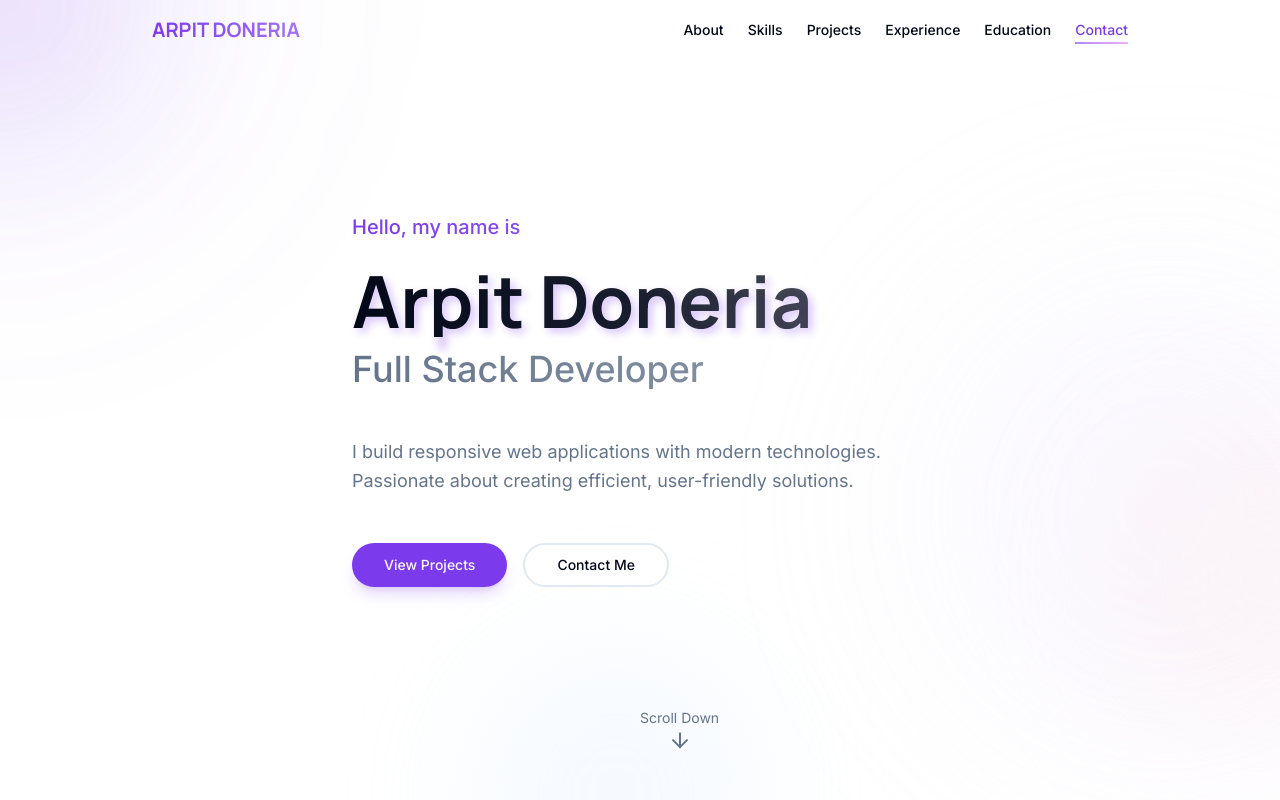
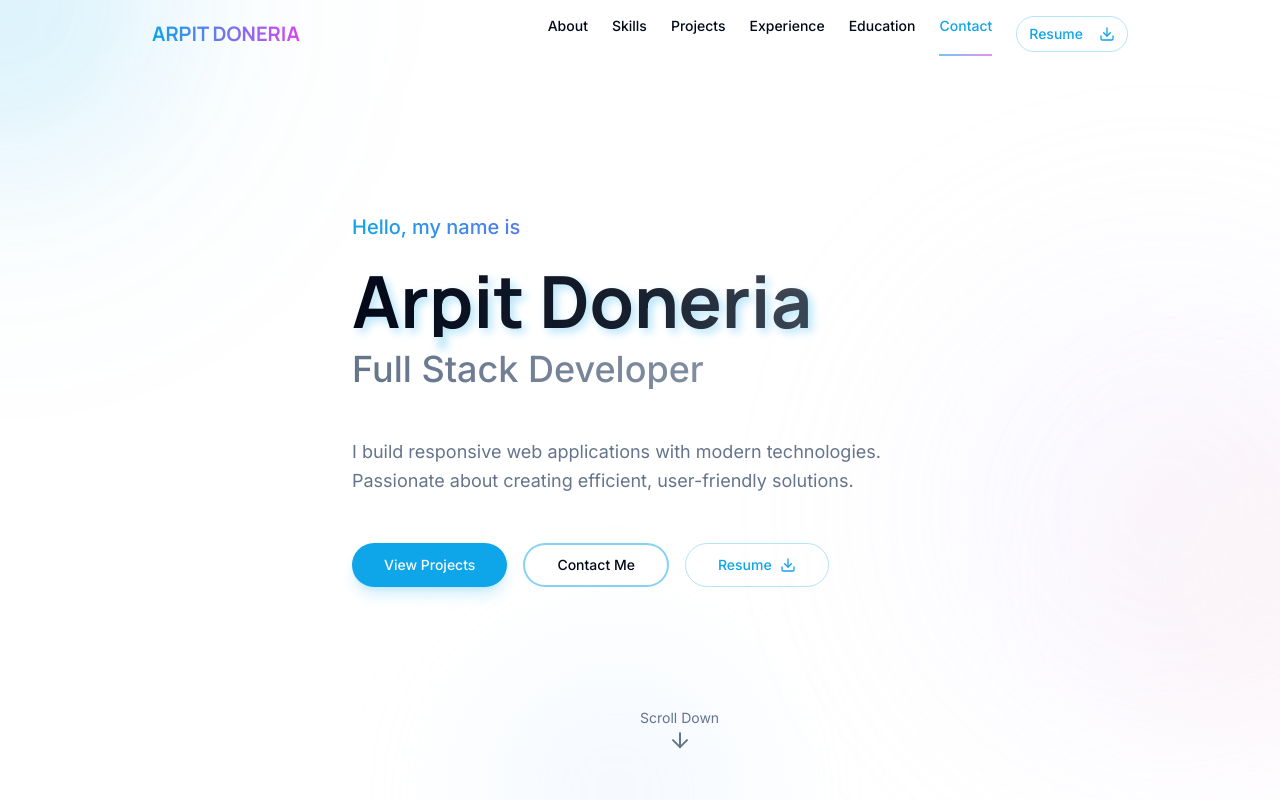
Before and after one commit to Arpitdoneria15/arpit-doneria-showcase, a React (Vite) app: page / in a window 1280 px wide. Shown: the top 800 px of the page. Built offline with nearby package versions, Linux system fonts and the light colour scheme.

Commit message:
Add resume download button and color changes
Implement a resume download button and modify color combinations in the UI.

```diff
--- a/src/components/Hero.tsx
+++ b/src/components/Hero.tsx
@@ -1,6 +1,7 @@
 
 import { Button } from "@/components/ui/button";
 import { useEffect, useState } from "react";
+import { Download } from "lucide-react";
 
 const Hero = () => {
   const [isVisible, setIsVisible] = useState(false);
@@ -29,7 +30,7 @@ const Hero = () => {
 
       {/* Interactive gradient blobs that follow mouse */}
       <div
-        className="absolute w-[600px] h-[600px] rounded-full bg-primary/5 blur-[120px] opacity-70"
+        className="absolute w-[600px] h-[600px] rounded-full bg-ocean-blue/5 blur-[120px] opacity-70"
         style={{
           left: `${mousePosition.x * 10}%`,
           top: `${mousePosition.y * 50}%`,
@@ -49,13 +50,13 @@ const Hero = () => {
       ></div>
 
       {/* Fixed animated blobs for background depth */}
-      <div className="absolute -top-40 -left-40 w-80 h-80 bg-primary/10 rounded-full blur-3xl animate-blob"></div>
+      <div className="absolute -top-40 -left-40 w-80 h-80 bg-ocean-blue/10 rounded-full blur-3xl animate-blob"></div>
       <div className="absolute top-1/2 -right-40 w-80 h-80 bg-soft-pink/20 rounded-full blur-3xl animate-blob animation-delay-2000"></div>
       <div className="absolute -bottom-40 left-1/3 w-80 h-80 bg-soft-blue/20 rounded-full blur-3xl animate-blob animation-delay-4000"></div>
 
       <div className="max-w-5xl mx-auto px-6 py-24 md:py-32 flex flex-col gap-6 z-10">
         <div className={`transition-all duration-1000 ${isVisible ? 'opacity-100 translate-y-0' : 'opacity-0 translate-y-10'}`}>
-          <h2 className="text-lg md:text-xl font-medium bg-gradient-to-r from-primary via-vivid-purple to-primary/80 bg-clip-text text-transparent animate-fade-in">
+          <h2 className="text-lg md:text-xl font-medium bg-gradient-to-r from-ocean-blue via-vivid-purple to-magenta-pink bg-clip-text text-transparent animate-fade-in">
             Hello, my name is
           </h2>
         </div>
@@ -63,7 +64,7 @@ const Hero = () => {
         <div className={`transition-all duration-1000 delay-200 ${isVisible ? 'opacity-100 translate-y-0' : 'opacity-0 translate-y-10'}`}>
           <h1 className="text-4xl md:text-7xl font-bold font-display leading-tight bg-gradient-to-r from-foreground via-foreground/90 to-foreground/60 bg-clip-text text-transparent relative">
             Arpit Doneria
-            <span className="absolute -z-10 blur-sm opacity-30 text-primary top-1 left-1">Arpit Doneria</span>
+            <span className="absolute -z-10 blur-sm opacity-30 text-ocean-blue top-1 left-1">Arpit Doneria</span>
           </h1>
           <h3 className="text-3xl md:text-4xl font-medium mt-3 bg-gradient-to-r from-muted-foreground to-muted-foreground/70 bg-clip-text text-transparent animate-fade-in">
             Full Stack Developer
@@ -78,20 +79,26 @@ const Hero = () => {
         </div>
 
         <div className={`flex gap-4 transition-all duration-1000 delay-600 ${isVisible ? 'opacity-100 translate-y-0' : 'opacity-0 translate-y-10'}`}>
-          <Button size="lg" variant="default" className="rounded-full px-8 shadow-lg shadow-primary/20 hover:shadow-primary/30 transition-all hover:-translate-y-1 duration-300 relative overflow-hidden group" asChild>
+          <Button size="lg" variant="default" className="rounded-full px-8 shadow-lg shadow-ocean-blue/20 hover:shadow-ocean-blue/30 transition-all hover:-translate-y-1 duration-300 relative overflow-hidden group bg-ocean-blue hover:bg-ocean-blue/90" asChild>
             <a href="#projects">
               <span className="absolute inset-0 w-full h-full bg-gradient-to-r from-primary/0 via-white/20 to-primary/0 transform -translate-x-full group-hover:translate-x-full transition-all duration-700"></span>
               View Projects
             </a>
           </Button>
-          <Button size="lg" variant="outline" className="rounded-full px-8 border-2 hover:bg-secondary/80 hover:border-primary/50 transition-all duration-300" asChild>
+          <Button size="lg" variant="outline" className="rounded-full px-8 border-2 border-ocean-blue/50 hover:bg-ocean-blue/10 hover:border-ocean-blue/70 transition-all duration-300" asChild>
             <a href="#contact">Contact Me</a>
+          </Button>
+          <Button size="lg" variant="ghost" className="rounded-full px-8 border border-ocean-blue/30 hover:bg-ocean-blue/10 transition-all duration-300 group" asChild>
+            <a href="/resume.pdf" download="Arpit_Doneria_Resume.pdf" className="flex items-center gap-2">
+              <span className="text-ocean-blue">Resume</span>
+              <Download size={18} className="text-ocean-blue" />
+            </a>
           </Button>
         </div>
       </div>
 
       <div className="absolute bottom-10 left-1/2 -translate-x-1/2 animate-bounce">
-        <a href="#about" className="flex flex-col items-center text-sm text-muted-foreground hover:text-primary transition-colors">
+        <a href="#about" className="flex flex-col items-center text-sm text-muted-foreground hover:text-ocean-blue transition-colors">
           <span>Scroll Down</span>
           <svg width="24" height="24" viewBox="0 0 24 24" fill="none" xmlns="http://www.w3.org/2000/svg">
             <path d="M12 5L12 19" stroke="currentColor" strokeWidth="2" strokeLinecap="round" strokeLinejoin="round"/>
--- a/src/components/Navbar.tsx
+++ b/src/components/Navbar.tsx
@@ -1,6 +1,7 @@
 
 import { useState, useEffect } from 'react';
 import { Button } from "@/components/ui/button";
+import { Download } from "lucide-react";
 
 const Navbar = () => {
   const [scrolled, setScrolled] = useState(false);
@@ -49,10 +50,10 @@ const Navbar = () => {
     }`}>
       <div className="max-w-5xl mx-auto px-6 py-4 flex justify-between items-center">
         <a href="#" className="text-xl font-display font-bold relative group">
-          <span className="bg-gradient-to-r from-primary to-primary/70 bg-clip-text text-transparent group-hover:from-primary/90 group-hover:to-magenta-pink transition-all duration-300">
+          <span className="bg-gradient-to-r from-ocean-blue to-magenta-pink bg-clip-text text-transparent group-hover:from-primary/90 group-hover:to-vivid-purple transition-all duration-300">
             ARPIT DONERIA
           </span>
-          <span className="absolute bottom-0 left-0 w-0 h-0.5 bg-gradient-to-r from-primary to-magenta-pink group-hover:w-full transition-all duration-300"></span>
+          <span className="absolute bottom-0 left-0 w-0 h-0.5 bg-gradient-to-r from-ocean-blue to-magenta-pink group-hover:w-full transition-all duration-300"></span>
         </a>
 
         <nav className="hidden md:flex space-x-6">
@@ -60,14 +61,27 @@ const Navbar = () => {
             <a
               key={index}
               href={link.href}
-              className={`nav-link text-sm font-medium relative ${activeLink === link.href ? 'text-primary' : ''}`}
+              className={`nav-link text-sm font-medium relative ${activeLink === link.href ? 'text-ocean-blue' : ''}`}
             >
               {link.name}
               {activeLink === link.href && (
-                <span className="absolute -bottom-1 left-0 w-full h-0.5 bg-gradient-to-r from-primary to-magenta-pink/70 animate-pulse-soft"></span>
+                <span className="absolute -bottom-1 left-0 w-full h-0.5 bg-gradient-to-r from-ocean-blue to-magenta-pink animate-pulse-soft"></span>
               )}
             </a>
           ))}
+
+          {/* Resume Download Button */}
+          <Button
+            variant="ghost"
+            size="sm"
+            className="rounded-full border border-ocean-blue/30 hover:bg-ocean-blue/10 transition-all duration-300 group"
+            asChild
+          >
+            <a href="/resume.pdf" download="Arpit_Doneria_Resume.pdf" className="flex items-center space-x-2">
+              <span className="text-ocean-blue group-hover:text-primary">Resume</span>
+              <Download size={16} className="text-ocean-blue group-hover:text-primary" />
+            </a>
+          </Button>
         </nav>
 
         <div className="md:hidden flex items-center">
@@ -117,16 +131,29 @@ const Navbar = () => {
               <a
                 key={index}
                 href={link.href}
-                className={`text-xl font-medium text-center relative group ${activeLink === link.href ? 'text-primary' : ''}`}
+                className={`text-xl font-medium text-center relative group ${activeLink === link.href ? 'text-ocean-blue' : ''}`}
                 onClick={() => setMobileMenuOpen(false)}
                 style={{ animationDelay: `${index * 50}ms` }}
               >
-                <span className="bg-gradient-to-r from-foreground to-foreground/80 bg-clip-text group-hover:text-primary transition-all duration-300">
+                <span className="bg-gradient-to-r from-foreground to-foreground/80 bg-clip-text group-hover:text-ocean-blue transition-all duration-300">
                   {link.name}
                 </span>
-                <span className="absolute -bottom-2 left-1/2 transform -translate-x-1/2 w-0 h-0.5 bg-gradient-to-r from-primary to-magenta-pink group-hover:w-1/2 transition-all duration-300"></span>
+                <span className="absolute -bottom-2 left-1/2 transform -translate-x-1/2 w-0 h-0.5 bg-gradient-to-r from-ocean-blue to-magenta-pink group-hover:w-1/2 transition-all duration-300"></span>
               </a>
             ))}
+
+            {/* Mobile Resume Button */}
+            <Button
+              variant="outline"
+              size="sm"
+              className="rounded-full border-2 border-ocean-blue/50 hover:bg-ocean-blue/10 transition-all duration-300 mt-4 group w-36 mx-auto"
+              asChild
+            >
+              <a href="/resume.pdf" download="Arpit_Doneria_Resume.pdf" className="flex items-center justify-center space-x-2">
+                <span className="text-ocean-blue group-hover:text-primary">Resume</span>
+                <Download size={16} className="text-ocean-blue group-hover:text-primary" />
+              </a>
+            </Button>
           </div>
         </div>
       </div>
```
Also changed, not shown: 1 other file (tests, documents, lock files or other folders).
